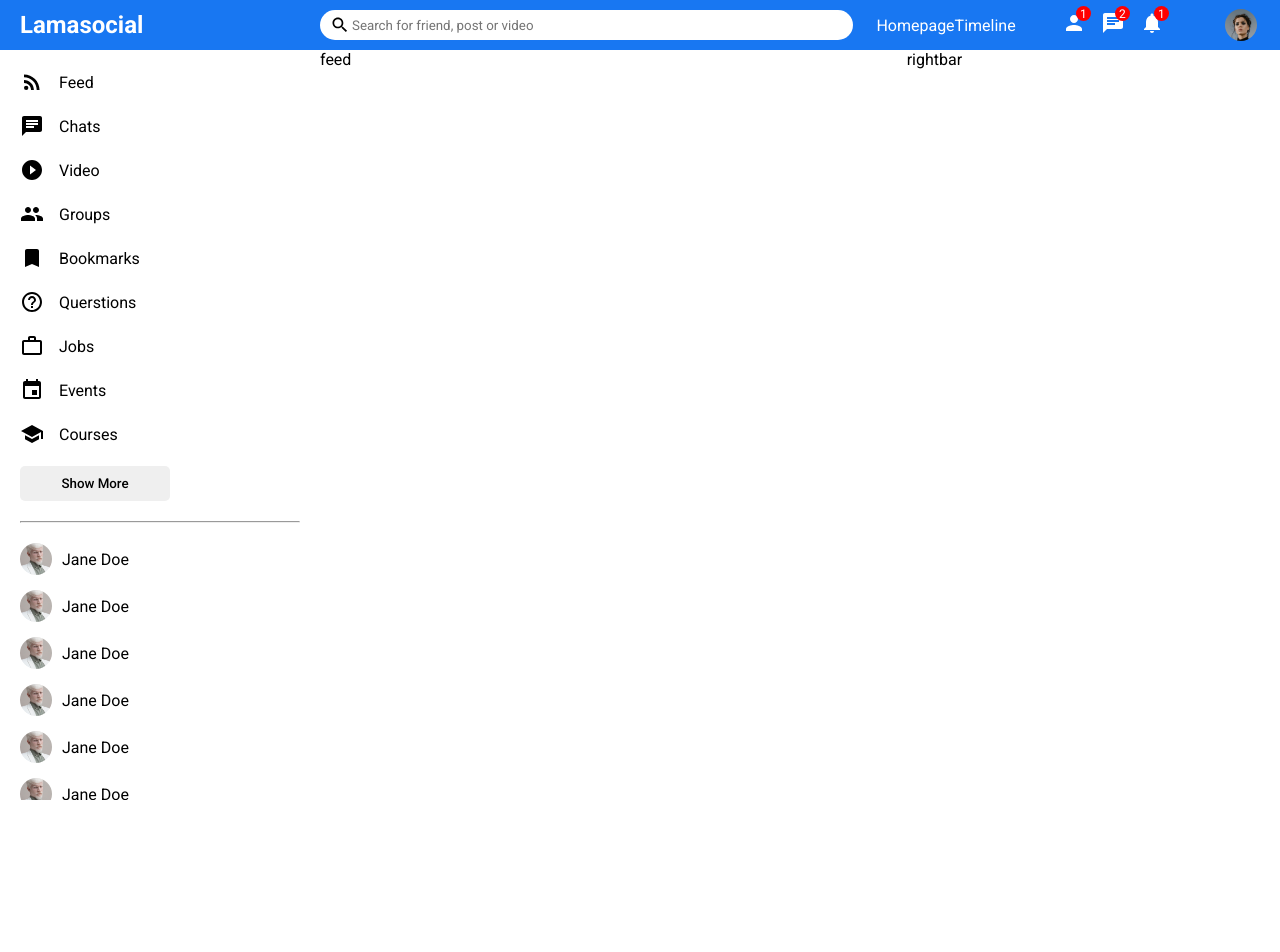
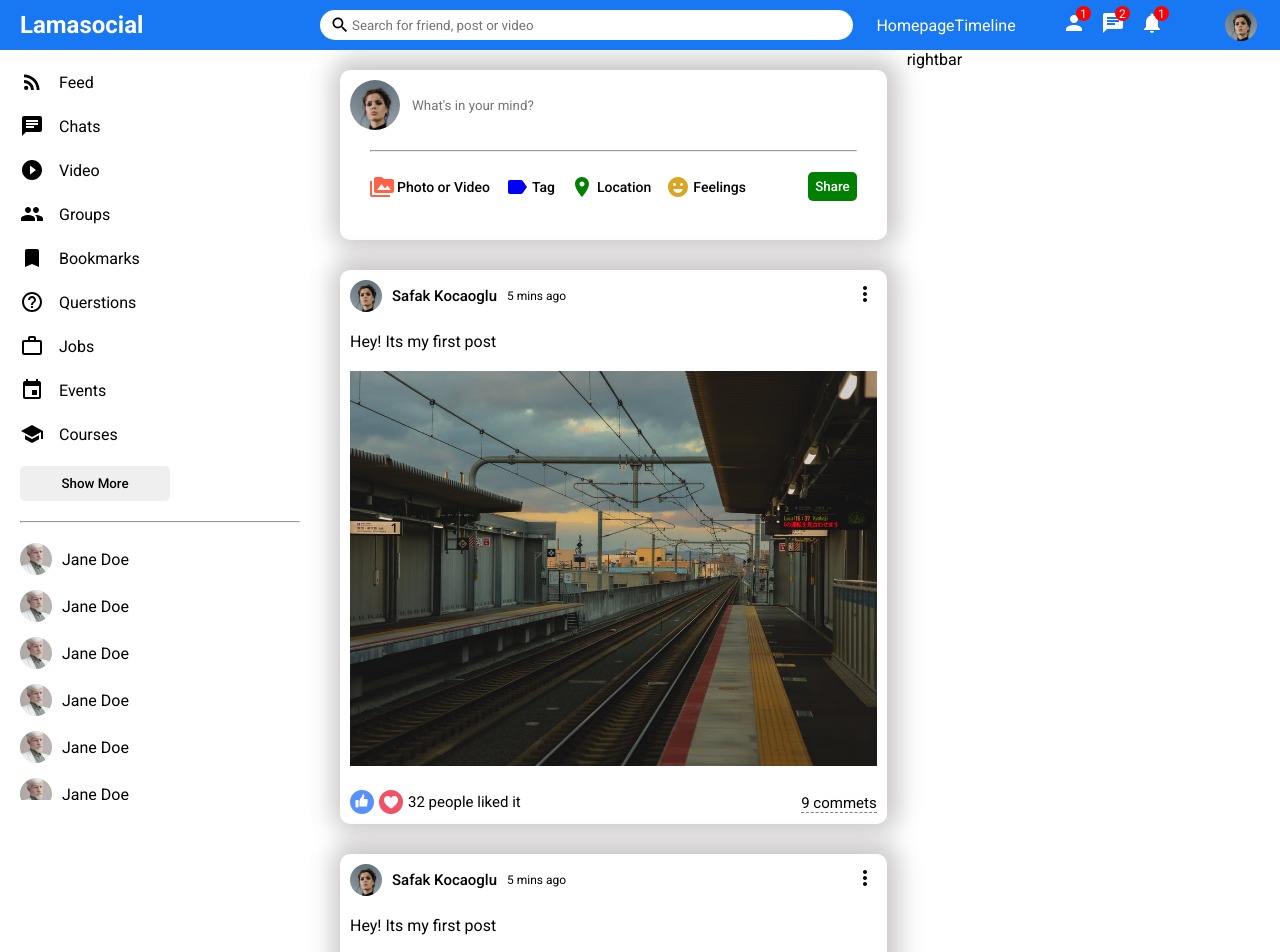
Before and after one commit to diegojimenez77/social_media_app_react, a React (Create React App) app: page / in a window 1280 px wide. Shown: the top 952 px of the page. Before the commit the page ends 800 px from the top, so only its background shows below. Built offline with nearby package versions, Linux system fonts and the light colour scheme.

Commit message:
adding completed posts in feed

```diff
--- a/src/components/feed/Feed.jsx
+++ b/src/components/feed/Feed.jsx
@@ -1,9 +1,23 @@
+import Post from "../post/Post"
+import Share from "../share/Share"
 import "./feed.css"
 
 export default function Feed() {
   return (
     <div className="feed">
-      feed
+      <div className="feedWrapper">
+        <Share/>
+        <Post/>
+        <Post/>
+        <Post/>
+        <Post/>
+        <Post/>
+        <Post/>
+        <Post/>
+        <Post/>
+        <Post/>
+        <Post/>
+      </div>
       </div>
   )
 }
--- a/src/components/feed/feed.css
+++ b/src/components/feed/feed.css
@@ -1,3 +1,7 @@
 .feed{
     flex:5.5;
 }
+
+.feedWrapper{
+    padding: 20px;
+}
--- /dev/null
+++ b/src/components/post/Post.jsx
@@ -0,0 +1,35 @@
+import "./post.css"
+import { MoreVert } from "@mui/icons-material"
+
+export default function Post() {
+  return (
+    <div className="post">
+        <div className="postWrapper">
+            <div className="postTop">
+                <div className="postTopLeft">
+                    <img className="postProfileImg" src="/assets/person/1.jpeg" alt="" />
+                    <span className="postUsername">Safak Kocaoglu</span>
+                    <span className="postDate">5 mins ago</span>
+                </div>
+                <div className="postTopRight">
+                    <MoreVert/>
+                </div>
+            </div>
+            <div className="postCenter">
+                <span className="postText">Hey! Its my first post</span>
+                <img src="/assets/post/1.jpeg" alt="" className="postImg" />
+            </div>
+            <div className="postBottom">
+                <div className="postBottomLeft">
+                    <img className="likeIcon" src="/assets/like.png" alt="" />
+                    <img className="likeIcon" src="/assets/heart.png" alt="" />
+                    <span className="postLikeCounter">32 people liked it</span>
+                </div>
+                <div className="postBottomRight">
+                    <span className="postCommentText">9 commets</span>
+                </div>
+            </div>
+        </div>
+    </div>
+  )
+}
--- /dev/null
+++ b/src/components/post/post.css
@@ -0,0 +1,80 @@
+.post{
+    width: 100%;
+    border-radius: 10px;
+    /* -webkit-box-shadow: 0px 0px 16px -8px rgba(0,0,0,0.68);
+    box-shadow: 0px 0px 16px -8px rgba(0,0,0,0.68); */
+    box-shadow: 2px -2px 25px 9px rgba(84,75,75,0.32);
+    -webkit-box-shadow: 2px -2px 25px 9px rgba(84,75,75,0.32);
+    -moz-box-shadow: 2px -2px 25px 9px rgba(84,75,75,0.32);
+    margin: 30px 0;
+}
+
+.postWrapper{
+    padding: 10px;
+}
+
+.postTop{
+    display: flex;
+    align-items: center;
+    justify-content: space-between;
+}
+
+.postTopLeft{
+    display: flex;
+    align-items: center;
+}
+
+.postProfileImg{
+    width: 32px;
+    height: 32px;
+    border-radius: 50%;
+    object-fit: cover;
+}
+
+.postUsername{
+    font-size: 15px;
+    font-weight: 500;
+    margin: 0 10px;
+}
+
+.postDate{
+    font-size: 12px;
+}
+
+.postCenter{
+    margin: 20px 0;
+}
+
+.postImg{
+    margin-top: 20px;
+    width: 100%;
+    max-height: 500px;
+    object-fit: contain;
+}
+
+.postBottom{
+    display: flex;
+    align-items: center;
+    justify-content: space-between;
+}
+
+.postBottomLeft{
+    display: flex;
+    align-items: center;
+}
+
+.likeIcon{
+    width: 24px;
+    height: 24px;
+    margin-right: 5px;
+    cursor: pointer;
+}
+.postLikeCounter{
+    font-size: 15px;
+}
+
+.postCommentText{
+    cursor: pointer;
+    border-bottom: 1px dashed gray;
+    font-size: 15px;
+}
--- /dev/null
+++ b/src/components/share/Share.jsx
@@ -0,0 +1,37 @@
+import "./share.css";
+import {PermMedia, Label, Room, EmojiEmotions} from "@mui/icons-material";
+
+export default function Share() {
+  return (
+    <div className="share">
+        <div className="shareWrapper">
+            <div className="shareTop">
+                <img className="shareProfileImg" src="/assets/person/1.jpeg" alt="" />
+                <input placeholder="What's in your mind?" className="shareInput" />
+            </div>
+            <hr className="shareHr" />
+            <div className="shareBottom">
+                <div className="shareOptions">
+                    <div className="shareOption">
+                        <PermMedia htmlColor="tomato" className="shareIcon"/>
+                        <span className="shareOptionText">Photo or Video</span>
+                    </div>
+                    <div className="shareOption">
+                        <Label htmlColor="blue" className="shareIcon"/>
+                        <span className="shareOptionText">Tag</span>
+                    </div>
+                    <div className="shareOption">
+                        <Room htmlColor="green" className="shareIcon"/>
+                        <span className="shareOptionText">Location</span>
+                    </div>
+                    <div className="shareOption">
+                        <EmojiEmotions htmlColor="goldenrod" className="shareIcon"/>
+                        <span className="shareOptionText">Feelings</span>
+                    </div>
+                </div>
+                <button className="shareButton">Share</button>
+            </div>
+        </div>
+    </div>
+  )
+}
--- /dev/null
+++ b/src/components/share/share.css
@@ -0,0 +1,75 @@
+.share{
+    width: 100%;
+    height: 170px;
+    border-radius: 10px;
+    /* -webkit-box-shadow: 0px 0px 16px -8px rgba(0,0,0,0.68);
+    box-shadow: 0px 0px 16px -8px rgba(0,0,0,0.68); */
+    box-shadow: 2px -2px 25px 9px rgba(84,75,75,0.32);
+    -webkit-box-shadow: 2px -2px 25px 9px rgba(84,75,75,0.32);
+    -moz-box-shadow: 2px -2px 25px 9px rgba(84,75,75,0.32);
+}
+
+.shareWrapper{
+    padding: 10px;
+}
+.shareTop{
+    display: flex;
+    align-items: center;
+}
+
+.shareProfileImg{
+    width: 50px;
+    height: 50px;
+    border-radius: 50%;
+    object-fit: cover;
+    margin-right: 10px;
+}
+.shareInput{
+    border: none;
+    width: 80%;
+}
+
+.shareInput:focus{
+    outline: none;
+}
+
+.shareHr{
+    margin: 20px;
+}
+
+.shareBottom{
+    display: flex;
+    align-items: center;
+    justify-content: space-between;
+}
+.shareOptions{
+    display: flex;
+    margin-left: 20px;
+
+}
+.shareOption{
+    display: flex;
+    align-items: center;
+    margin-right: 15px;
+    cursor: pointer;
+}
+.shareIcon{
+    font-size: 18px;
+    margin-right: 3px;
+}
+
+.shareOptionText{
+    font-size: 14px;
+    font-weight: 500;
+}
+
+.shareButton{
+    border: none;
+    padding: 7px;
+    border-radius: 5px;
+    background-color: green;
+    font-weight: 500;
+    margin-right: 20px;
+    cursor: pointer;
+    color: white;
+}
```
